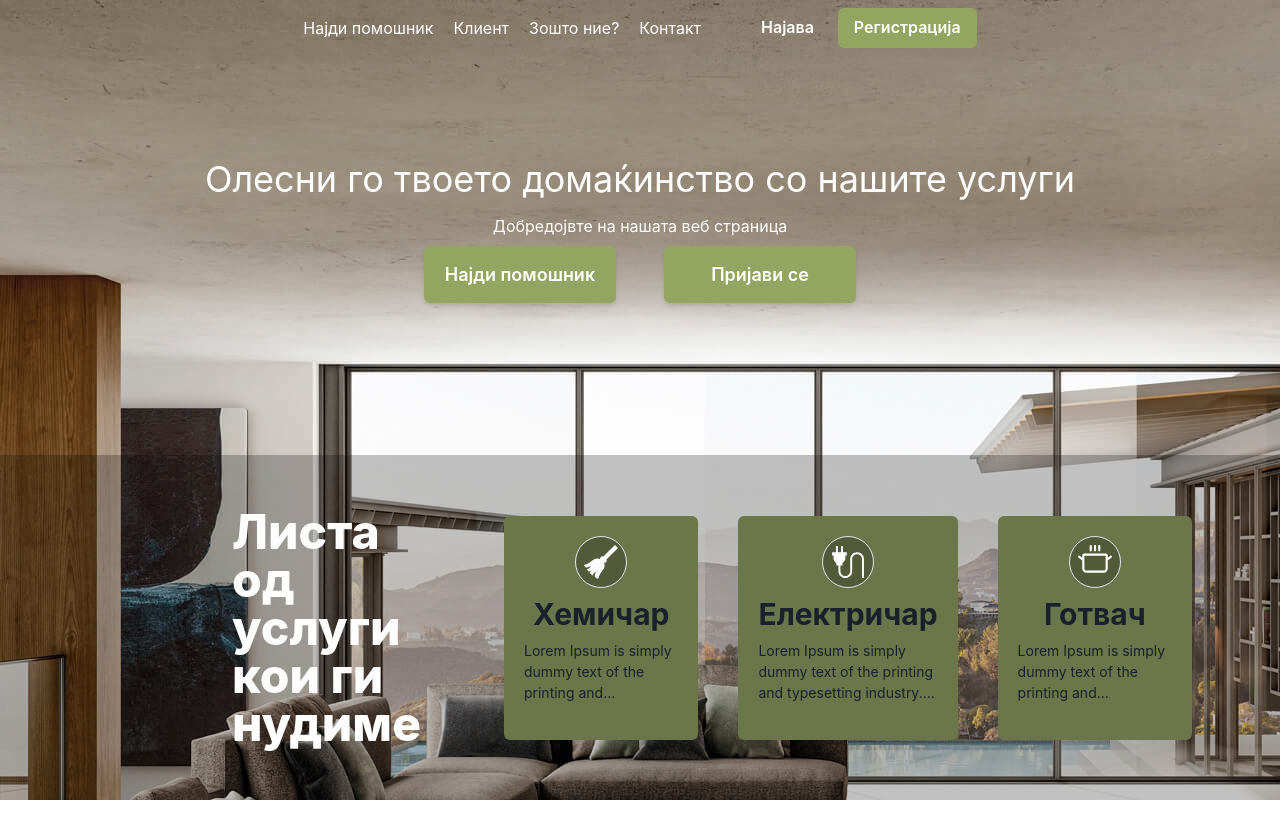
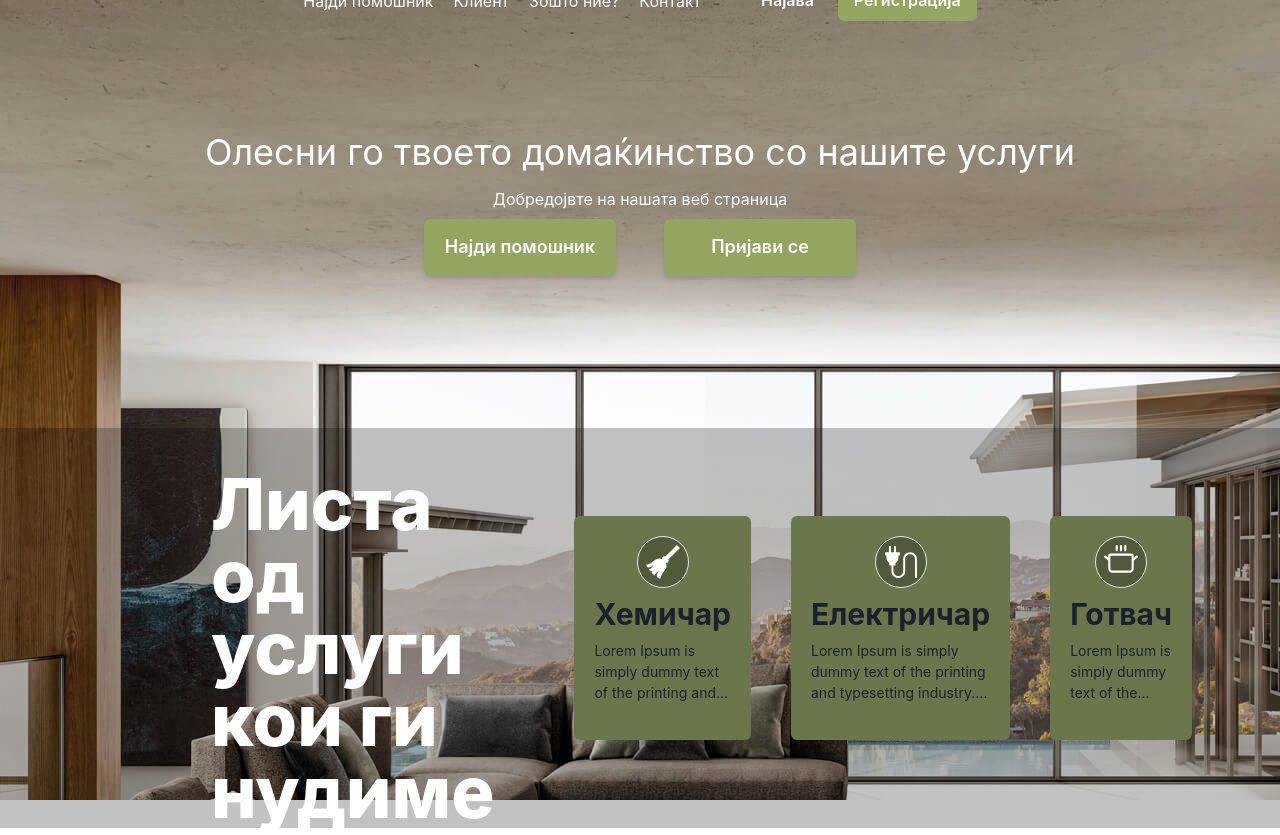
Before and after one commit to Vangel22/home_services_project, a Next.js app in the folder home_service_frontend/: page / in a window 1280 px wide. Before the commit the page ends 800 px from the top, so only its background shows below. Built offline with nearby package versions, Linux system fonts and the light colour scheme.

Commit message:
UI Improvments

```diff
--- a/home_service_frontend/src/components/home-screen/carousel.tsx
+++ b/home_service_frontend/src/components/home-screen/carousel.tsx
@@ -4,11 +4,12 @@ import { CookIcon } from "../../../public/icons/cook-icon";
 import { ElectricCable } from "../../../public/icons/electric-cable";
 import CategoryCard from "../cards/category-card";
 
+
 export const HomeCarousel = () => {
   return (
     <Stack h="full" w="full" p={10} bg="blackAlpha.400">
       <HStack w="full" h="full" justify="flex-end" pl={48} pr={12} spacing={10}>
-        <Heading fontWeight="extrabold" size="2xl" color="white" maxW={48}>
+        <Heading fontWeight="extrabold" size="4xl" color="white" maxW={330} maxH={80}>
           Листа од услуги кои ги нудиме
         </Heading>
         <Spacer />
```
